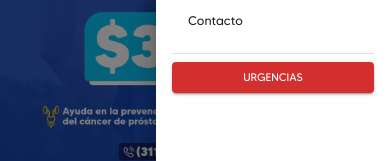
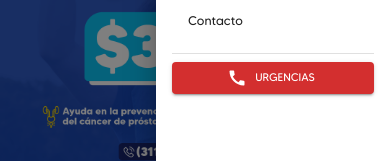
Before and after one commit to Amezcua04/cqsr-v2, a React (Create React App) app: page / in a window 390 px wide. Both pictures are taken after a click on the button "menu". Shown: the part 211-372 px from the top of the page. Built offline with nearby package versions, Linux system fonts and the light colour scheme.

Commit message:
FIXED: boton urgencias

```diff
--- a/src/components/Navbar.jsx
+++ b/src/components/Navbar.jsx
@@ -1,4 +1,4 @@
-import { useEffect, useState } from "react";
+import { useState } from "react";
 import { useNavigate, useLocation } from "react-router-dom";
 import {
   AppBar,
@@ -12,6 +12,7 @@ import {
   Typography,
 } from "@mui/material";
 import MenuIcon from "@mui/icons-material/Menu";
+import CallIcon from "@mui/icons-material/Call";
 import Logo from "../assets/logo.png";
 
 const logoStyle = {
@@ -200,10 +201,10 @@ function Navbar() {
                   </MenuItem>
                   <Divider />
                   <a href="tel:3112119470" style={{ textDecoration: "none" }}>
-                <Button variant="contained" fullWidth color="error">
-                  URGENCIAS
-                </Button>
-              </a>
+                    <Button startIcon={<CallIcon />} variant="contained" fullWidth color="error">
+                      URGENCIAS
+                    </Button>
+                  </a>
                 </Box>
               </Drawer>
             </Box>
```
